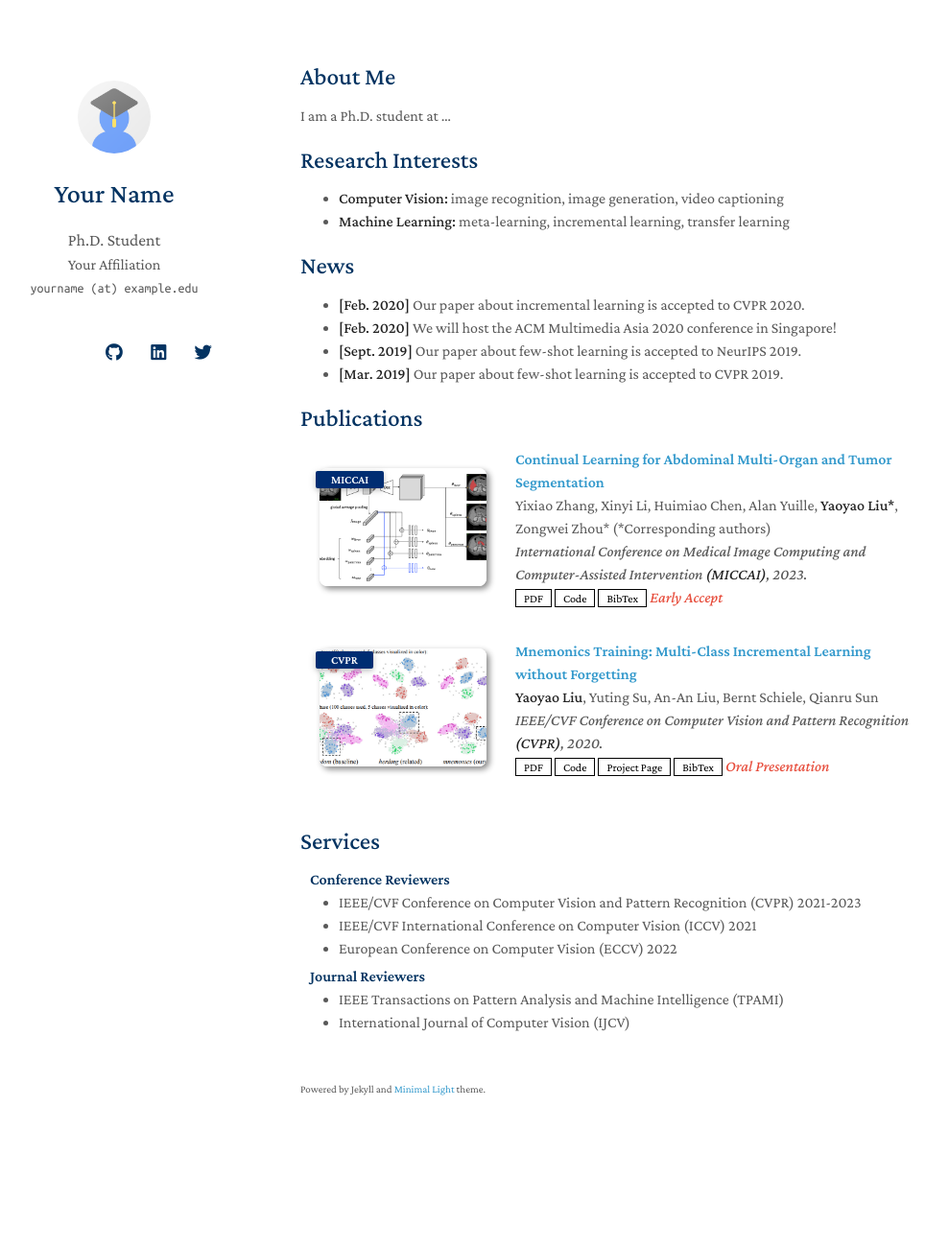
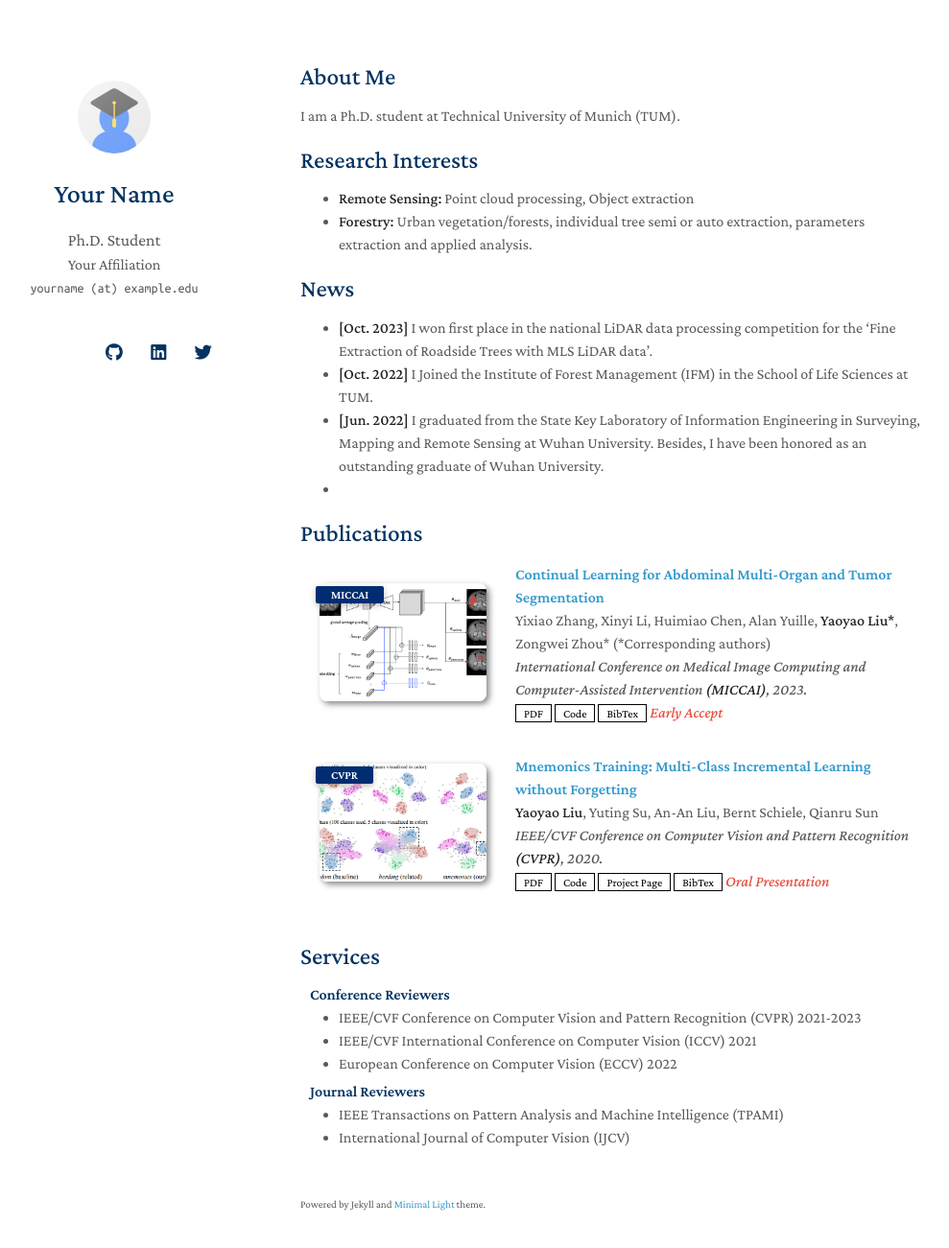
Before and after one commit to wfan0502/wfan0502, a Jekyll site: the page built from index.md, in a window 1280 px wide and 1336 px high. Shown: the top 1301 px of the window at 96% size, without its empty margins (157-1146 px from the left). Built offline with Jekyll 4.4.1, drawn with Linux system fonts in a browser that asks for light colours; nearby versions of some CDN libraries; a style sheet for code colours, icons or effects is not loaded; our own code applies the rules of GitHub Pages for plain Markdown files.

Commit message:
Update index.md

```diff
--- a/index.md
+++ b/index.md
@@ -4,19 +4,19 @@ layout: homepage
 
 ## About Me
 
-I am a Ph.D. student at ...
+I am a Ph.D. student at Technical University of Munich (TUM).
 
 ## Research Interests
 
-- **Computer Vision:** image recognition, image generation, video captioning
-- **Machine Learning:** meta-learning, incremental learning, transfer learning
+- **Remote Sensing:** Point cloud processing, Object extraction
+- **Forestry:** Urban vegetation/forests, individual tree semi or auto extraction, parameters extraction and applied analysis.
 
 ## News
 
-- **[Feb. 2020]** Our paper about incremental learning is accepted to CVPR 2020.
-- **[Feb. 2020]** We will host the ACM Multimedia Asia 2020 conference in Singapore!
-- **[Sept. 2019]** Our paper about few-shot learning is accepted to NeurIPS 2019.
-- **[Mar. 2019]** Our paper about few-shot learning is accepted to CVPR 2019.
+- **[Oct. 2023]** I won first place in the national LiDAR data processing competition for the 'Fine Extraction of Roadside Trees with MLS LiDAR data'.
+- **[Oct. 2022]** I Joined the Institute of Forest Management (IFM) in the School of Life Sciences at TUM.
+- **[Jun. 2022]** I graduated from the State Key Laboratory of Information Engineering in Surveying, Mapping and Remote Sensing at Wuhan University. Besides, I have been honored as an outstanding graduate of Wuhan University.
+-
 
 {% include_relative _includes/publications.md %}
 
```
